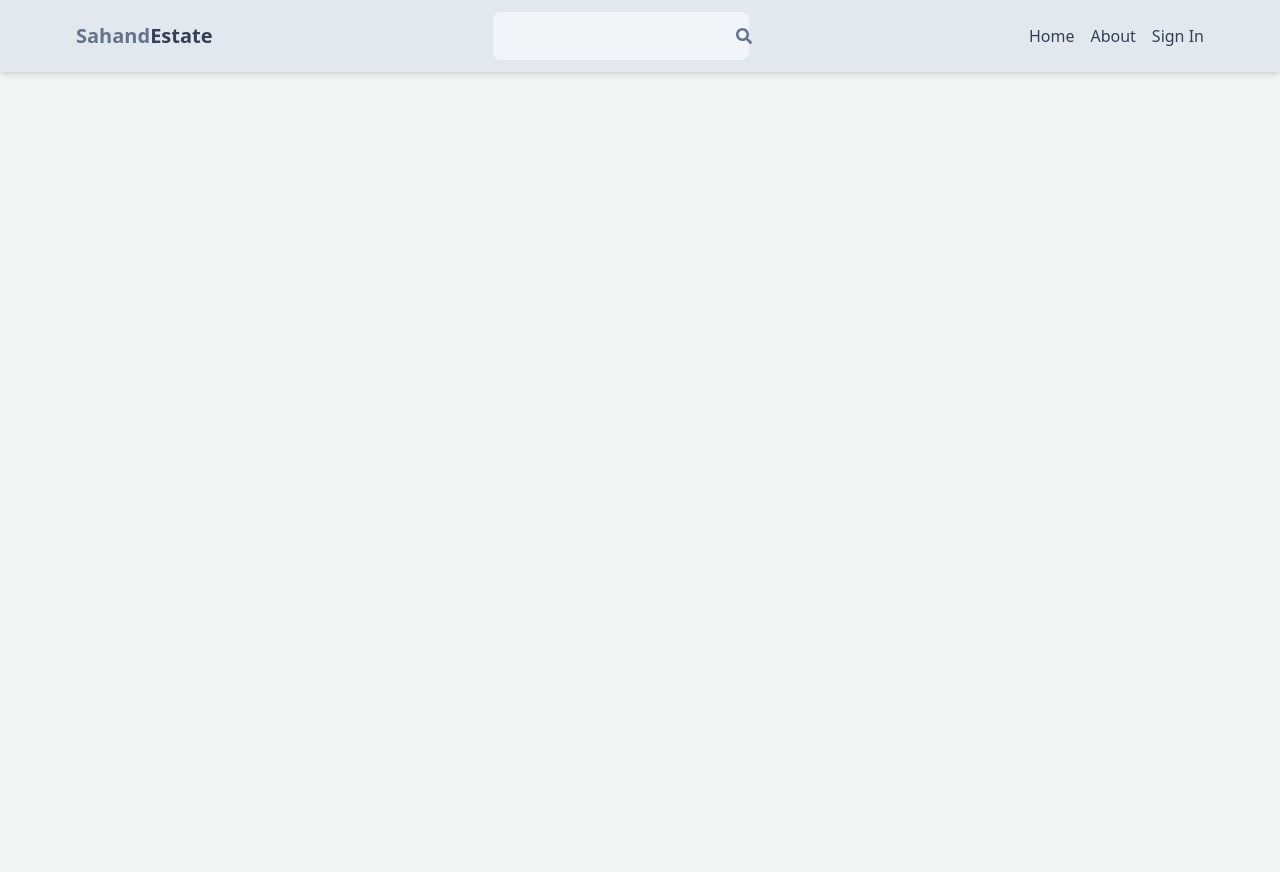
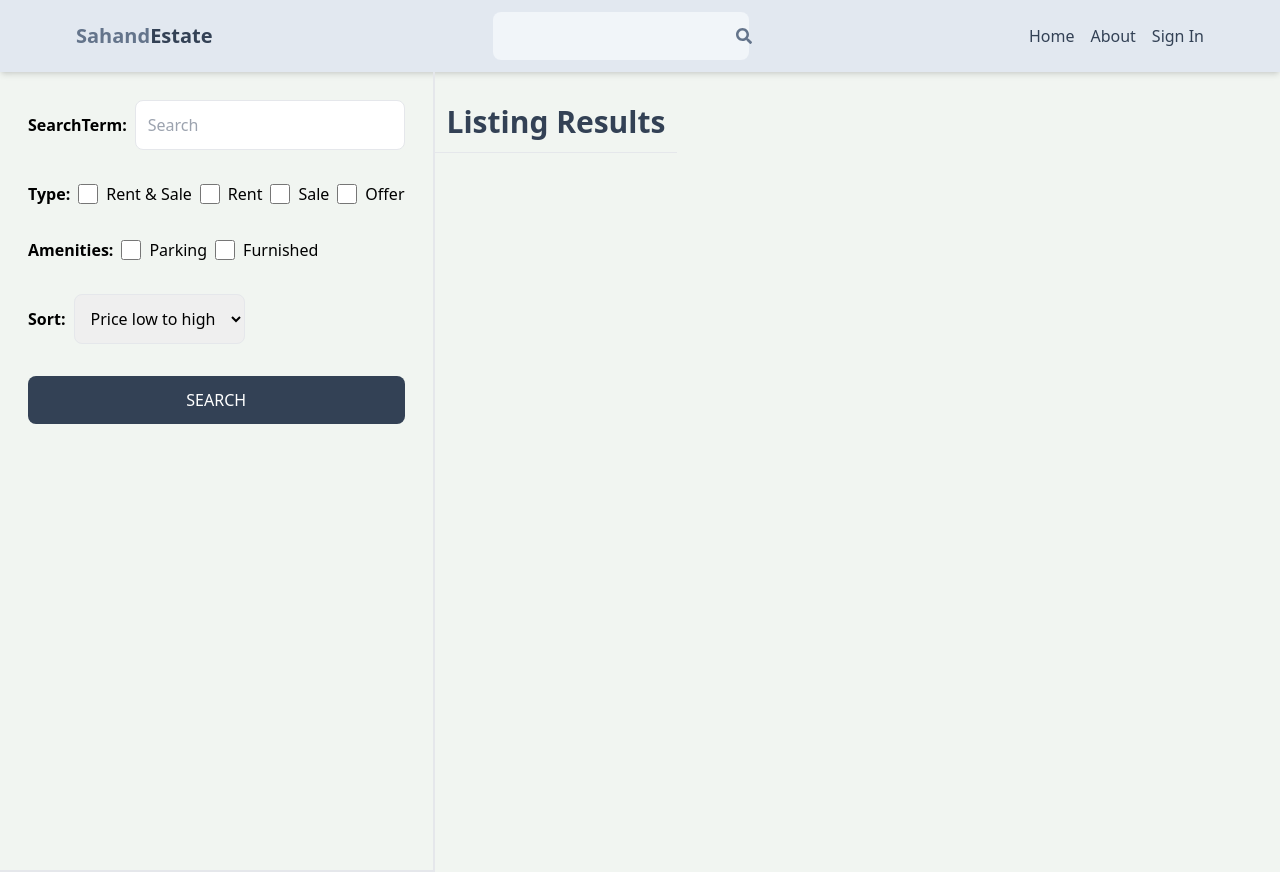
Before and after one commit to Shouryaaagarwal/Real-estate, a React (Vite) app in the folder client/: page /search in a window 1280 px wide. Before the commit the page ends 800 px from the top, so only its background shows below. Built offline with nearby package versions, Linux system fonts and the light colour scheme; no server answers.

Commit message:
create search page Ui

```diff
--- a/client/src/App.jsx
+++ b/client/src/App.jsx
@@ -10,6 +10,7 @@
 import CreateListing from './pages/CreateListing'
 import UpdateListing from './pages/UpdateListing'
 import Listing from './pages/Listing'
+import Search from './pages/Search'
 
 const App = () => {
   return (
@@ -20,6 +21,7 @@
     <Route path='/signin' element={<Signin/>}></Route>
     <Route path='/signup' element={<SignUp/>}></Route>
     <Route path='/about' element={<About/>}></Route>
+    <Route path='/search' element={<Search/>}></Route>
     <Route path='/listing/:listingId' element={<Listing/>}></Route>
     <Route element={<PrivateRoute/>}>
     <Route path='/profile' element={<Profile/>}></Route>
--- /dev/null
+++ b/client/src/pages/Search.jsx
@@ -0,0 +1,70 @@
+import React from "react";
+
+function Search() {
+  return (
+    <div className="flex flex-col md:flex-row">
+      <div className="p-7 border-b-2 md:border-r-2 md:min-h-screen">
+        <form action="" className="flex flex-col gap-8">
+          <div className="flex items-center gap-2">
+            <label className="whitespace-nowrap font-semibold">SearchTerm:</label>
+            <input
+              type="text"
+              id="searchTerm"
+              placeholder="Search"
+              className="border rounded-lg p-3 w-full outline-none"
+            />
+          </div>
+          <div className="flex gap-2 flex-wrap items-center">
+            <label htmlFor="" className="whitespace-nowrap font-semibold">Type:</label>
+            <div className="flex gap-2">
+              <input type="checkbox" id="all" className="w-5" />
+              <span>Rent & Sale</span>
+            </div>
+            <div className="flex gap-2">
+              <input type="checkbox" id="rent" className="w-5" />
+              <span>Rent</span>
+            </div>
+            <div className="flex gap-2">
+              <input type="checkbox" id="sale" className="w-5" />
+              <span>Sale</span>
+            </div>
+            <div className="flex gap-2">
+              <input type="checkbox" id="offer" className="w-5" />
+              <span>Offer</span>
+            </div>
+          </div>
+          <div className="flex  gap-2">
+            <label htmlFor="" className="whitespace-nowrap font-semibold ">Amenities:</label>
+            <div className="flex gap-2">
+              <input type="checkbox" id="parking" className="w-5" />
+              <span>Parking</span>
+            </div>
+            <div className="flex gap-2">
+              <input type="checkbox" id="furnished" className="w-5" />
+              <span>Furnished</span>
+            </div>
+          </div>
+          <div className="flex items-center gap-2">
+            <label htmlFor="" className="whitespace-nowrap font-semibold">Sort:</label>
+            <select id="sort_order" className="border rounded-lg p-3">
+              <option value="">Price low to high</option>
+              <option value="">Price high to low</option>
+              <option value="">Latest</option>
+              <option value="">Oldest</option>
+            </select>
+          </div>
+          <button className="bg-slate-700 text-white p-3 rounded-lg uppercase hover:opacity-95">
+            Search
+          </button>
+        </form>
+      </div>
+      <div>
+        <h1 className="text-3xl font-semibold border-b p-3 text-slate-700 mt-5">
+          Listing Results
+        </h1>
+      </div>
+    </div>
+  );
+}
+
+export default Search;
```
